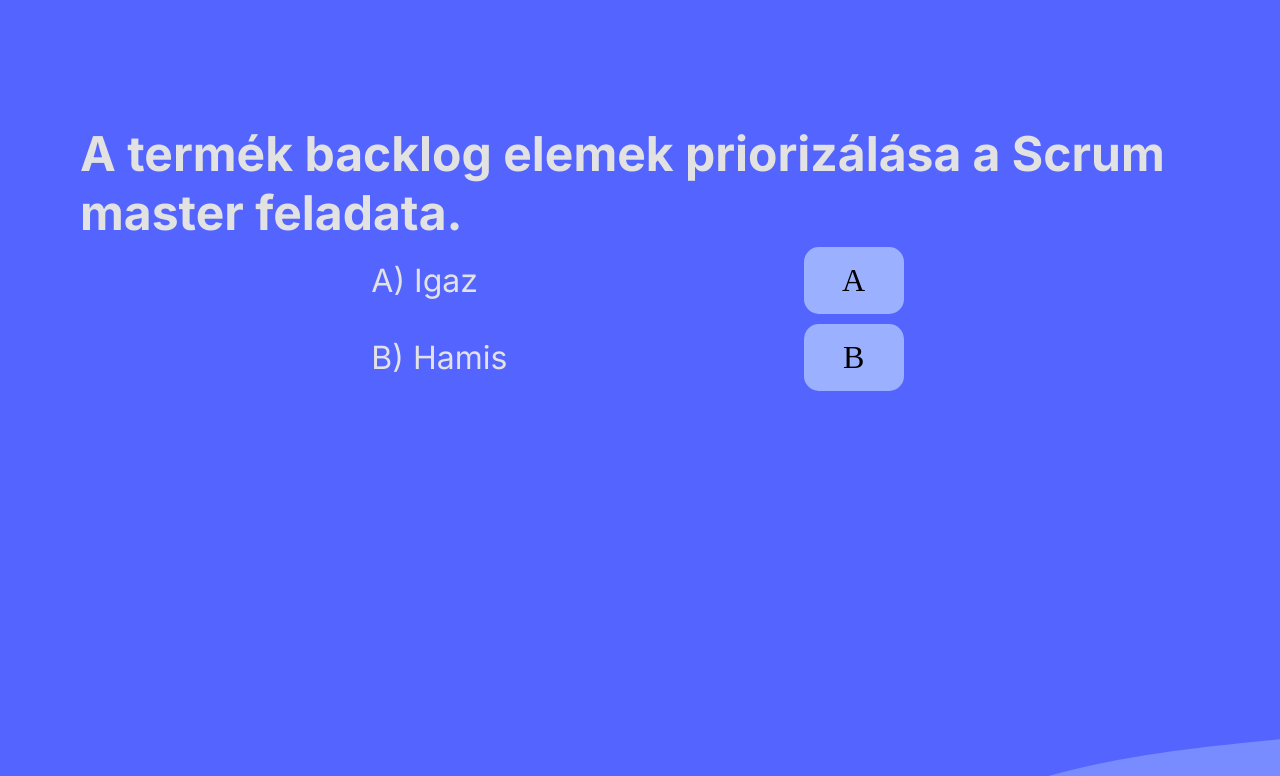
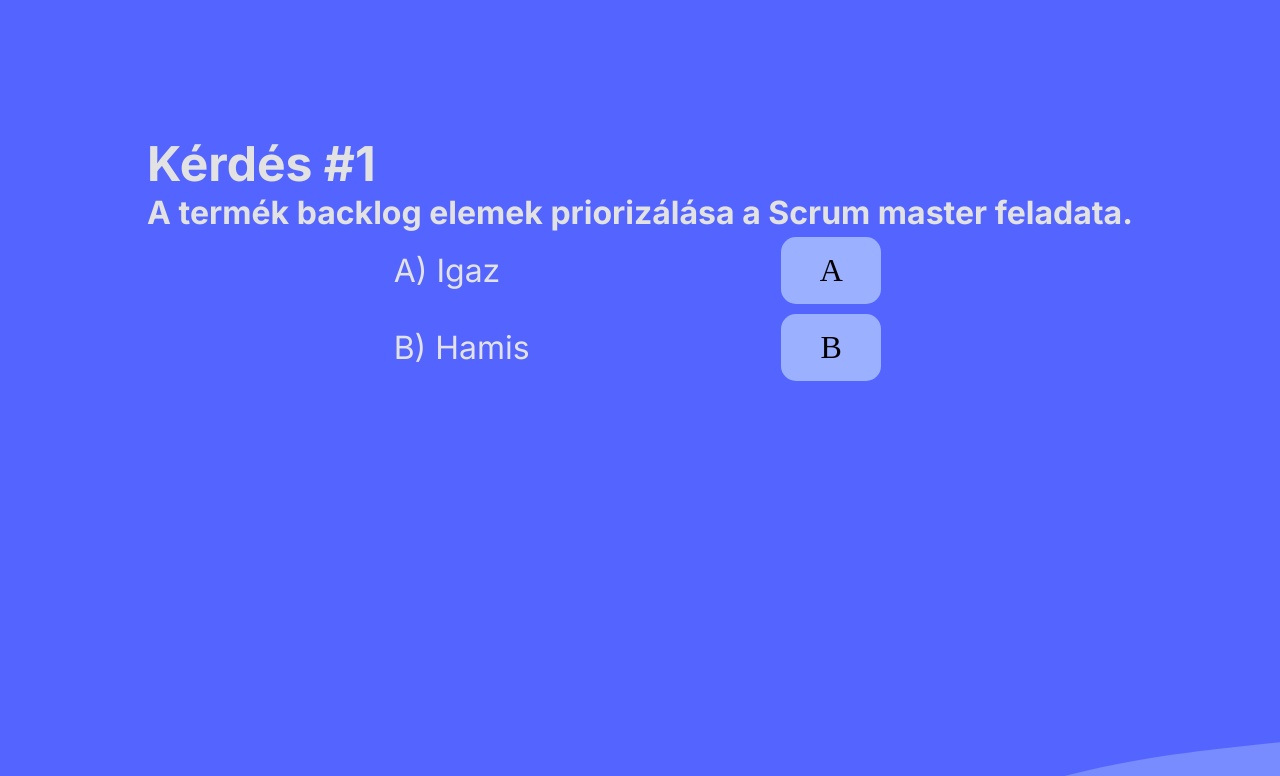
Before and after one commit to WR0NGTH3HU4/SprintStream, a SvelteKit app in the folder app/: page /quiz_oldal in a window 1280 px wide. Shown: the part 940-1716 px from the top of the page. Built offline with nearby package versions, Linux system fonts and the light colour scheme.

Commit message:
Quiz oldal légleges

```diff
--- a/app/src/quiz/QuizQuestions.ts
+++ b/app/src/quiz/QuizQuestions.ts
@@ -23,10 +23,10 @@ export const quizQuestions: {[keretrendszer: string]: QuizQuestion[]} = {
         },
         {
             kerdes: "Melyik nem jellemző a scrumra?",
-            a: "A) A projekt csapata folyamatosan javítja és finomítja a munkafolyamatot a visszajelzések.",
+            a: "A) A projekt csapata folyamatosan javítja és finomítja a munkafolyamatot a visszajelzések alapján.",
             b: "B) Együttműködést és folyamatos fejlesztést támogat.",
             c: "C) Ha nincsenek meghatározva pontosan a célok akkor semmiképp sem fog jól működni a megvalósítás.",
-            valasz: "a"
+            valasz: "c"
         },
         {
             kerdes: "Melyik nem Scrum esemény?",
@@ -161,7 +161,7 @@ export const quizQuestions: {[keretrendszer: string]: QuizQuestion[]} = {
         },
 		{
             kerdes: "Mit jelent a transzparencia?",
-            a: "A) átláthatóság",
+            a: "A) áttekinthetőség",
             b: "B) változtathatóság",
             c: "C) plakáton bemutatható",
             valasz: "a"
--- a/app/src/routes/quiz_oldal/+page.svelte
+++ b/app/src/routes/quiz_oldal/+page.svelte
@@ -29,7 +29,8 @@
                     </svg>
                     <div id="{`${i}`}" class="tartalom">
                         <div class="kerdes">
-                            <h2>{kerdes.kerdes}</h2>
+                            <h2>Kérdés #{`${i+1}`}</h2>
+                            <h4>{kerdes.kerdes}</h4>
                             <div class="valasz">
                                 <div>
                                     {#if !!kerdes.a}<p>{kerdes.a} </p>{/if}
@@ -99,6 +100,7 @@
     }
 
     button{
+        cursor: pointer;
         font-family: 'Times New Roman', Times, serif;
 
         &:hover{
```
